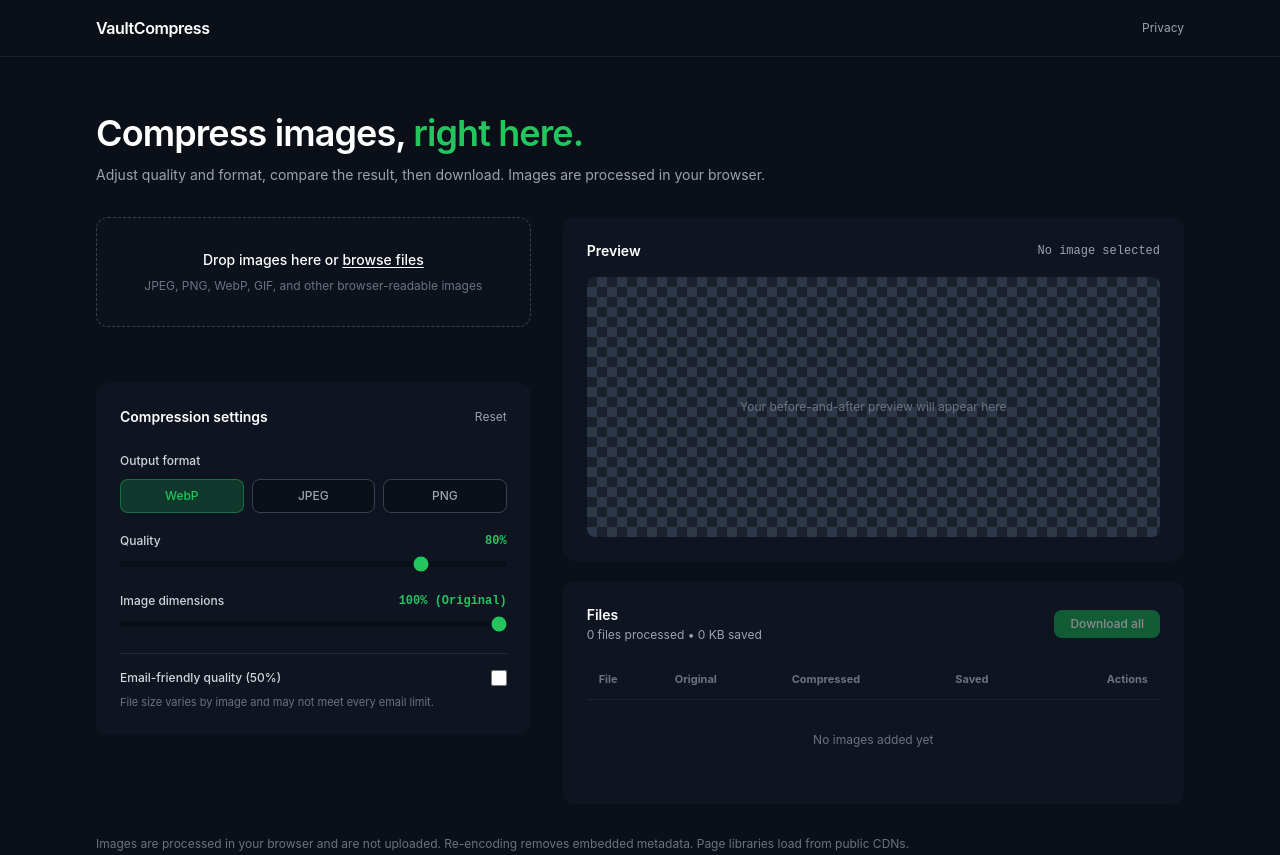
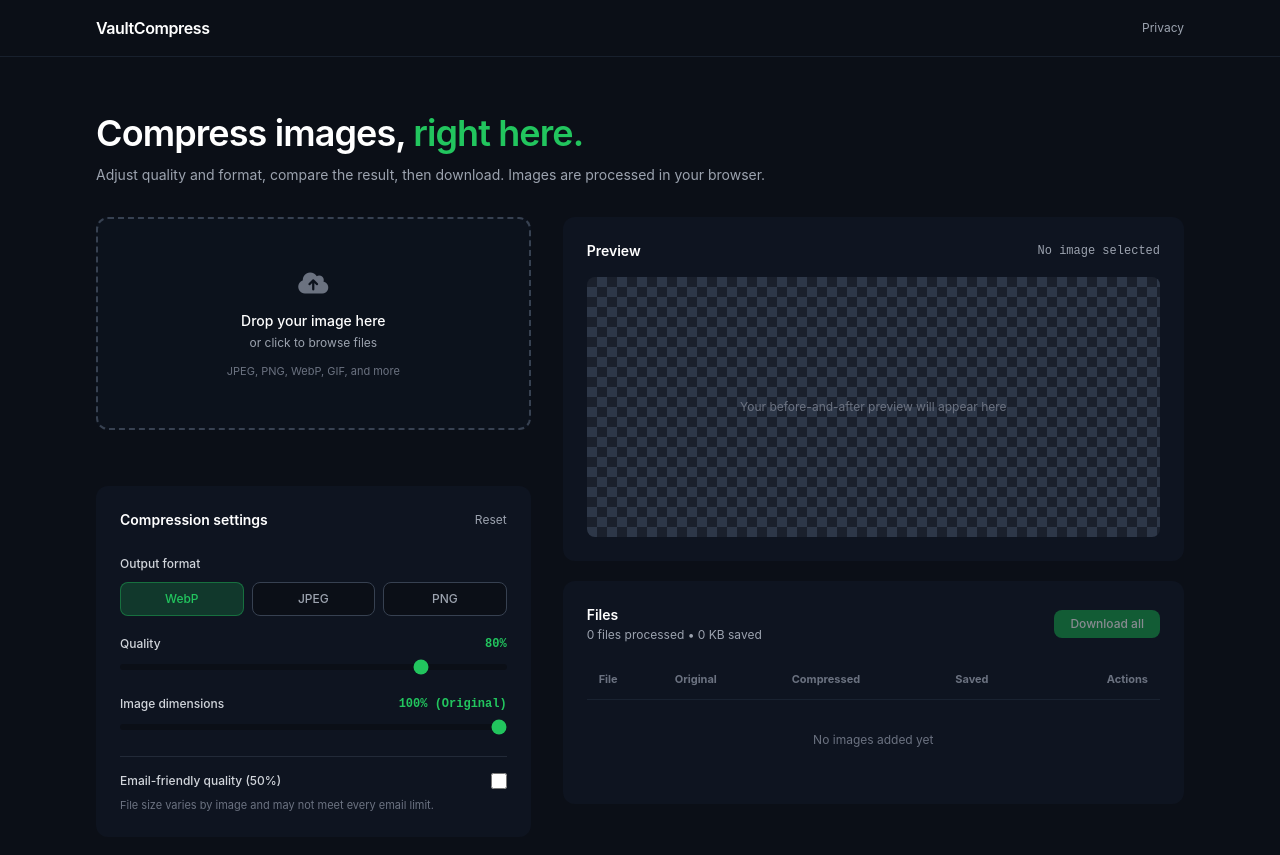
Before and after one commit to vishnuvs45/local-compressor, a plain HTML site: page index.html in a window 1280 px wide. Shown: the top 855 px of the page. Drawn offline with nearby package versions, Linux system fonts and the light colour scheme.

Commit message:
image uploader updated

```diff
--- a/index.html
+++ b/index.html
@@ -64,10 +64,12 @@
 
             <div class="lg:col-span-5 space-y-5">
 
-                <div id="dropzone" role="button" tabindex="0" aria-label="Select images to compress" class="border border-dashed border-gray-700 hover:border-brand-500/70 rounded-xl bg-dark-800/40 hover:bg-dark-800/70 px-5 py-8 text-center transition-colors cursor-pointer group">
+                <div id="dropzone" role="button" tabindex="0" aria-label="Select images to compress" class="border-2 border-dashed border-gray-700 hover:border-brand-500/70 rounded-xl bg-dark-800/40 hover:bg-dark-800/70 px-5 py-10 sm:py-12 text-center transition-colors cursor-pointer group">
                     <input type="file" id="file-input" multiple class="hidden" accept="image/*">
-                    <p class="text-sm font-medium text-white group-hover:text-brand-500 transition-colors">Drop images here or <span class="underline underline-offset-2">browse files</span></p>
-                    <p class="text-xs text-gray-500 mt-2">JPEG, PNG, WebP, GIF, and other browser-readable images</p>
+                    <i class="fa-solid fa-cloud-arrow-up text-2xl text-gray-500 group-hover:text-brand-500 transition-colors" aria-hidden="true"></i>
+                    <p class="text-sm font-medium text-white group-hover:text-brand-500 transition-colors mt-3">Drop your image here</p>
+                    <p class="text-xs text-gray-400 mt-1">or click to browse files</p>
+                    <p class="text-[11px] text-gray-500 mt-3">JPEG, PNG, WebP, GIF, and more</p>
                 </div>
                 <p id="app-status" class="text-xs text-gray-400 min-h-4" role="status" aria-live="polite"></p>
 
```
